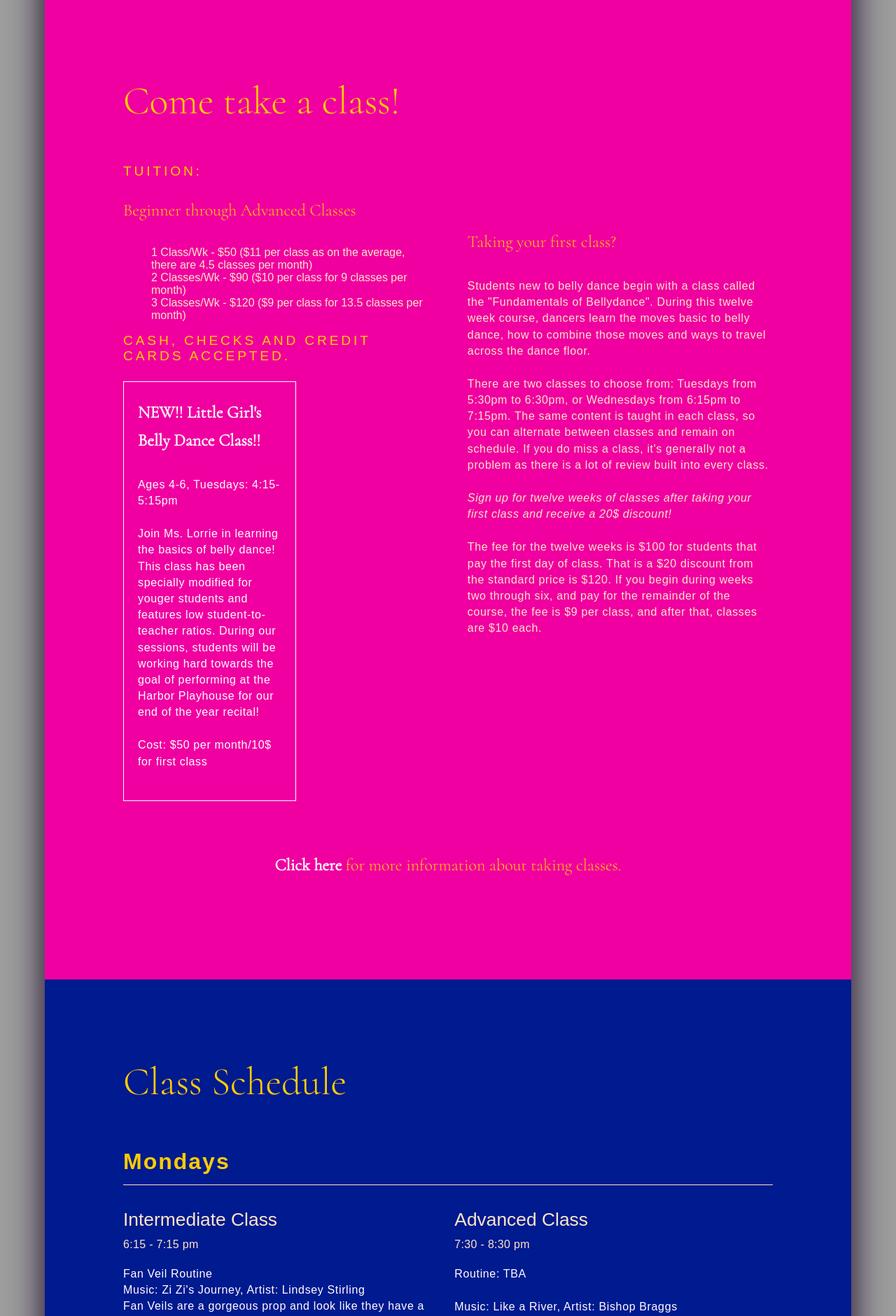
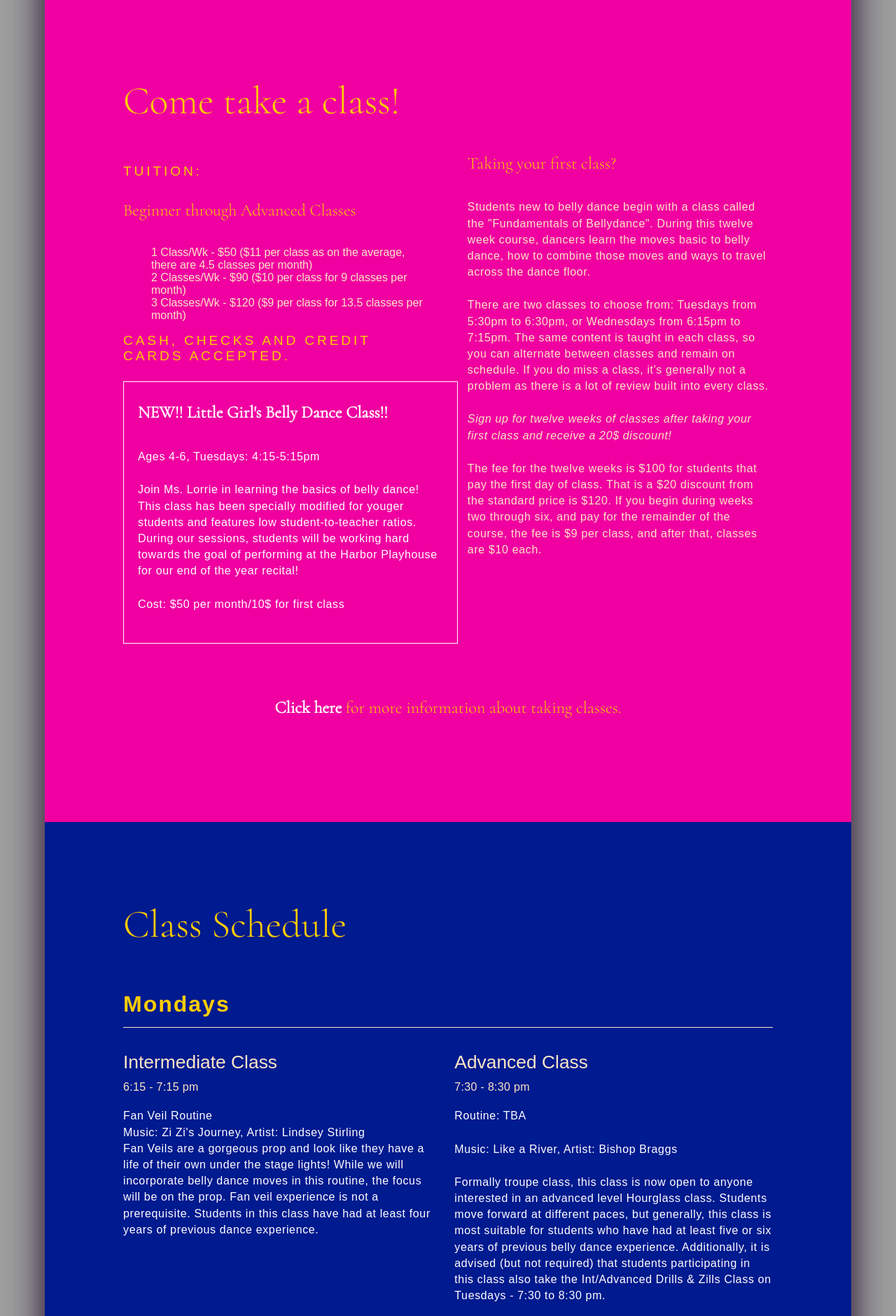
Before and after one commit to mollympierce1/hourglass, a Jekyll site: the page built from classes.md, in a window 1280 px wide. Shown: the part 471-2352 px from the top of the page at 70% size. Built offline with Jekyll 4.4.1, drawn with Linux system fonts in a browser that asks for light colours.

Commit message:
Update classes.html

```diff
--- a/_layouts/classes.html
+++ b/_layouts/classes.html
@@ -20,7 +20,7 @@
           <li>3 Classes/Wk - $120 ($9 per class for 13.5 classes per month)</li>
         </ul>
         <h6>Cash, checks and credit cards accepted.</h6>
-        <div style="border: 1px solid #fff; padding: 20px;"><h5 style="color: #fff;font-weight: 600;">NEW!! Little Girl's Belly Dance Class!!</h5>
+        <div style="border: 1px solid #fff; padding: 20px; width: 100%;"><h5 style="color: #fff;font-weight: 600;">NEW!! Little Girl's Belly Dance Class!!</h5>
         <p style="color: #fff">Ages 4-6, Tuesdays: 4:15-5:15pm</p>
         <p style="color: #fff">Join Ms. Lorrie in learning the basics of belly dance! This class has been specially modified for youger students and features low student-to-teacher ratios. During our sessions, students will be working hard towards the goal of performing at the Harbor Playhouse for our end of the year recital!</p>
           <p style="color: #fff">Cost: $50 per month/10$ for first class</p></div>
```
